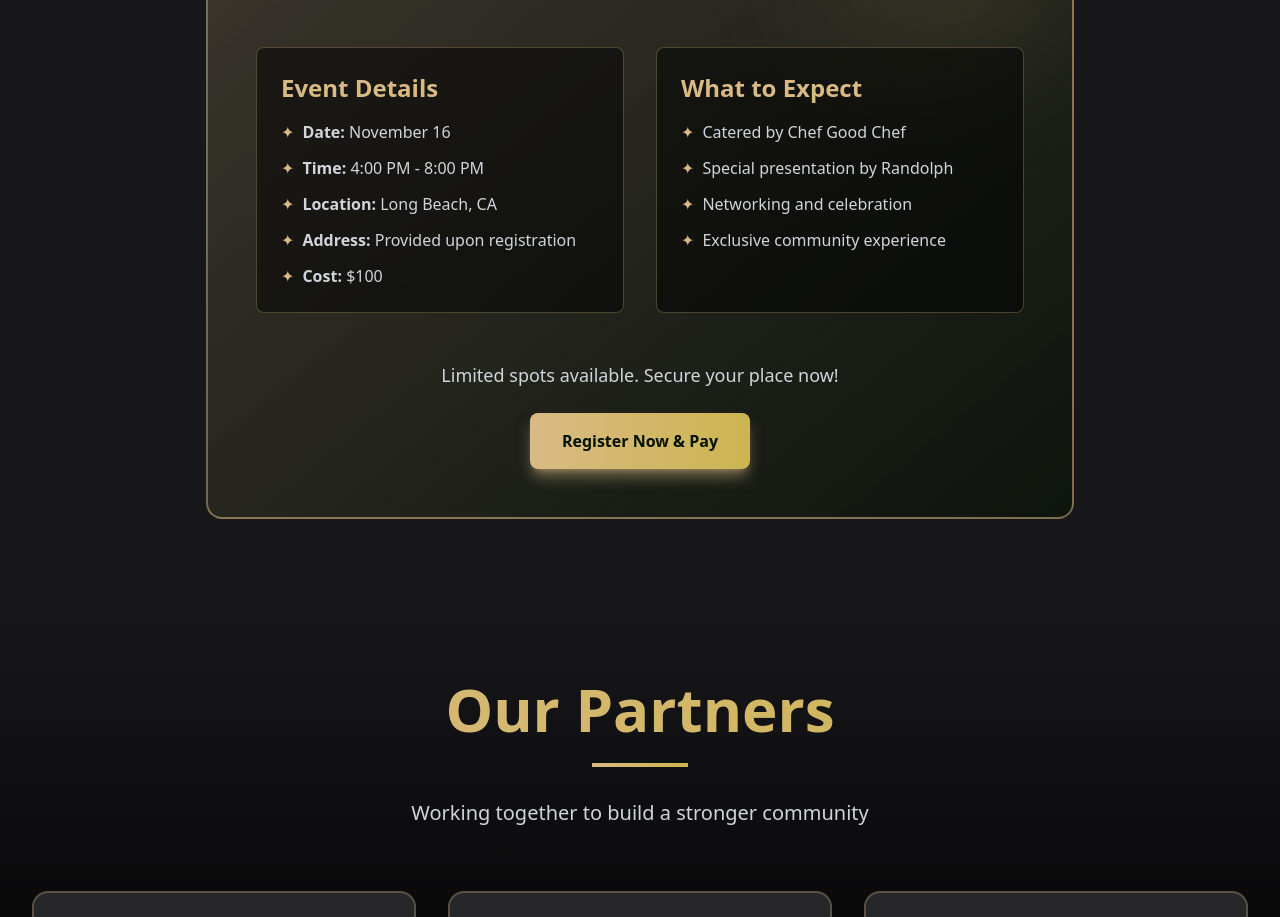
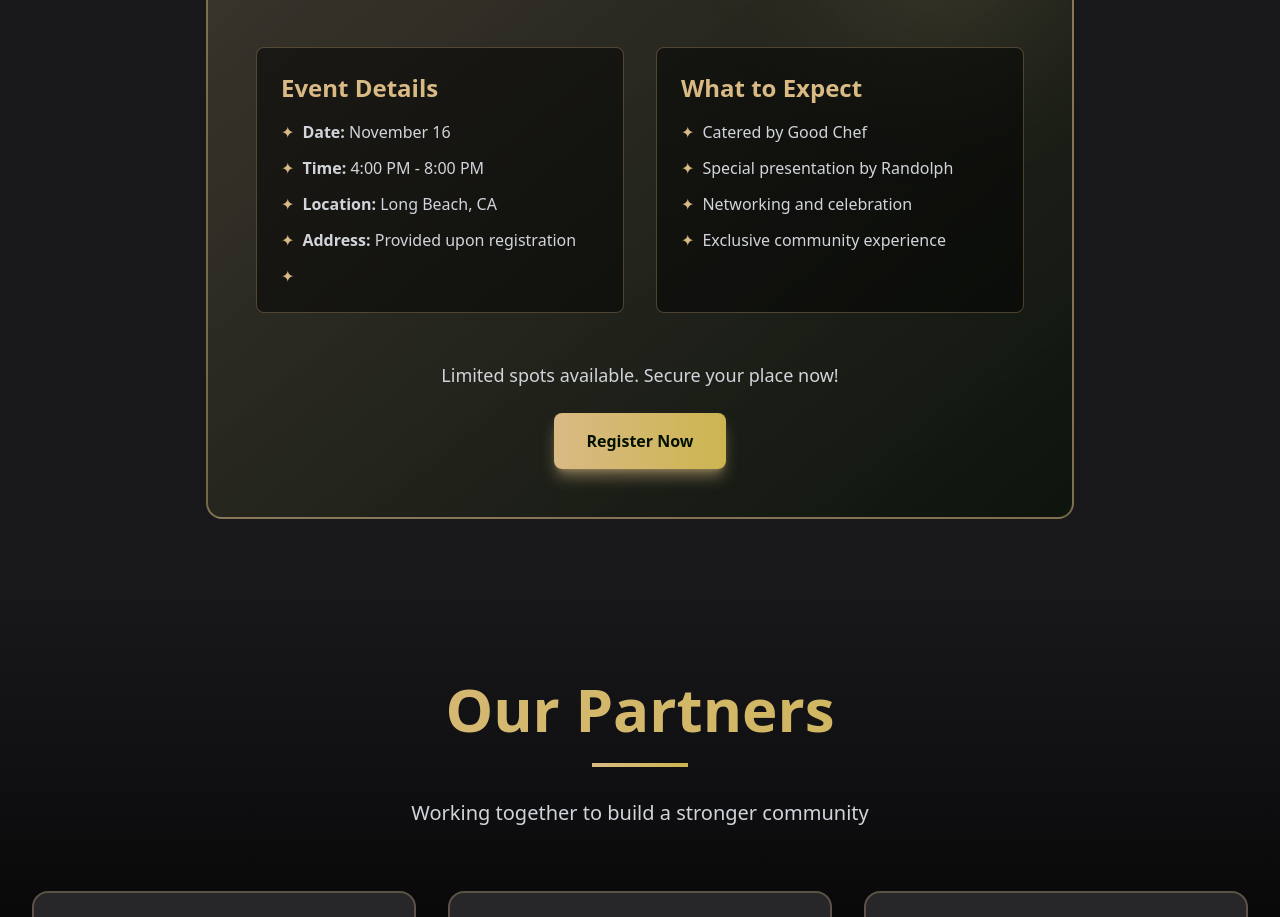
Before and after one commit to fteadmin/lowrider, a React (Vite) app: page / in a window 1280 px wide. Shown: the part 2020-2937 px from the top of the page. Built offline with nearby package versions, Linux system fonts and the light colour scheme.

Commit message:
fixed the event list for company launch

```diff
--- a/src/components/Events.tsx
+++ b/src/components/Events.tsx
@@ -43,7 +43,6 @@ export default function Events() {
                   </li>
                   <li className="flex items-start">
                     <span className="text-[#D9BA84] mr-2">✦</span>
-                    <span><strong>Cost:</strong> $100</span>
                   </li>
                 </ul>
               </div>
@@ -53,7 +52,7 @@ export default function Events() {
                 <ul className="space-y-3 text-gray-300">
                   <li className="flex items-start">
                     <span className="text-[#D9BA84] mr-2">✦</span>
-                    <span>Catered by Chef Good Chef</span>
+                    <span>Catered by Good Chef</span>
                   </li>
                   <li className="flex items-start">
                     <span className="text-[#D9BA84] mr-2">✦</span>
@@ -76,7 +75,7 @@ export default function Events() {
                 Limited spots available. Secure your place now!
               </p>
               <button className="px-8 py-4 bg-gradient-to-r from-[#D9BA84] to-[#CCB550] text-[#031100] font-bold rounded-lg hover:from-[#CCB550] hover:to-[#DCBD84] transform hover:scale-105 transition-all shadow-lg shadow-[#D9BA84]/50">
-                Register Now & Pay
+                Register Now
               </button>
             </div>
           </div>
```
